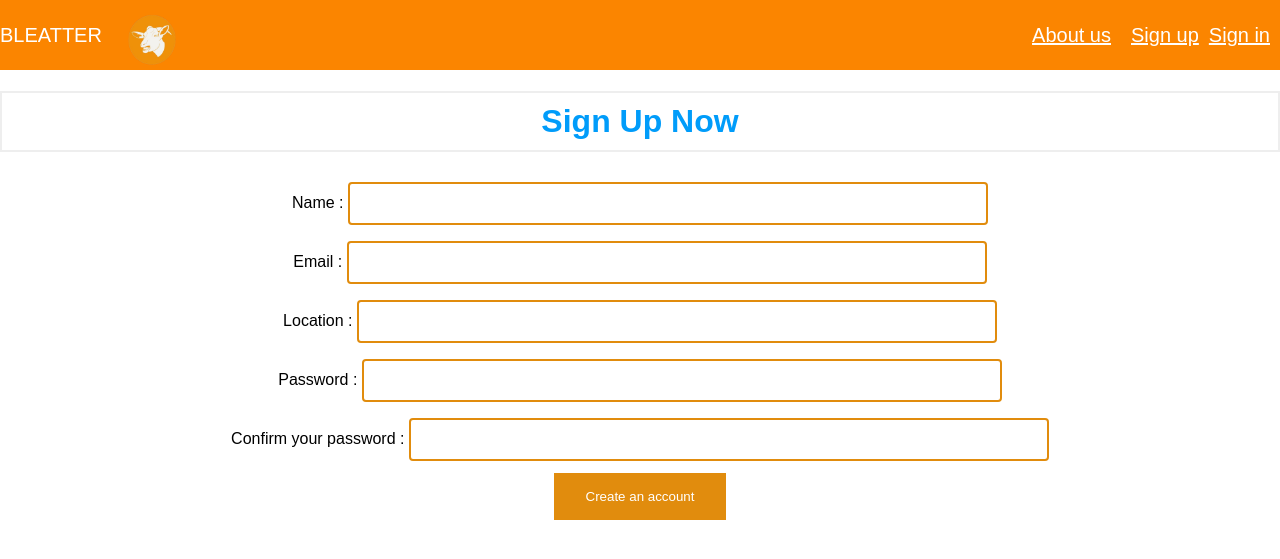
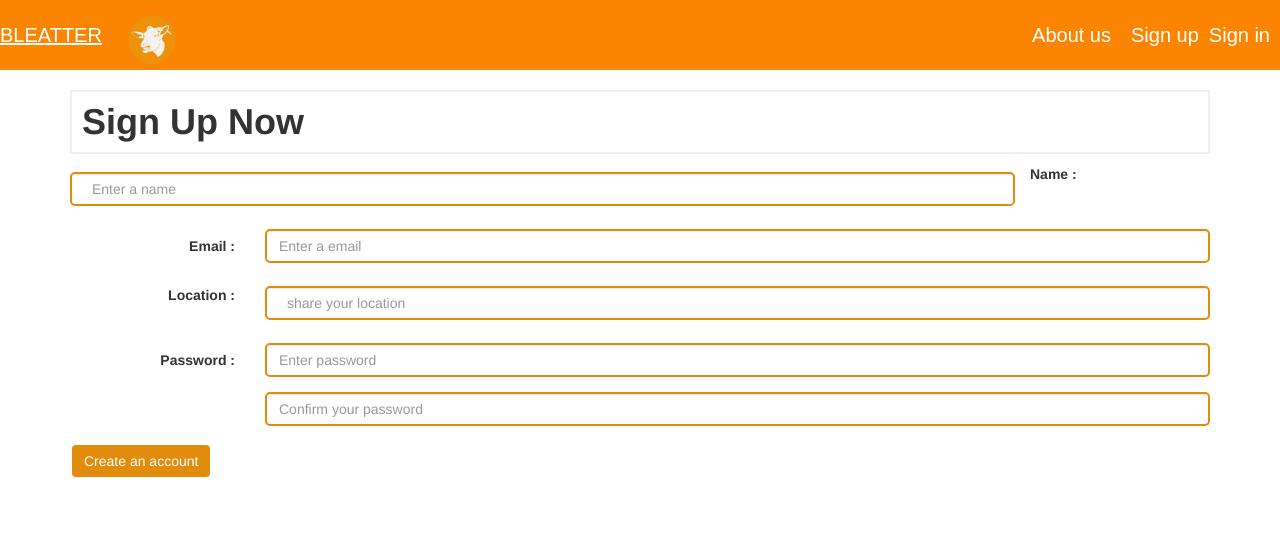
Before and after one commit to Matth-info/Twitter_M1_IDD_Calvet_Besnier, a Flask app: page /signup in a window 1280 px wide. Shown: the top 559 px of the page. Run offline with Flask 2, Linux system fonts and the light colour scheme; some libraries are stand-ins or nearby versions.

Commit message:
Update signup.html

```diff
--- a/templates/signup.html
+++ b/templates/signup.html
@@ -2,14 +2,16 @@
 
 
     {% block title %}<title>Sign up</title>{% endblock %}
-{% block style %}<style>
+    {% block style %}
+    <meta name="viewport" content="width=device-width, initial-scale=1">
+    <link rel="stylesheet" href="https://maxcdn.bootstrapcdn.com/bootstrap/3.4.1/css/bootstrap.min.css">
+    <script src="https://ajax.googleapis.com/ajax/libs/jquery/3.6.0/jquery.min.js"></script>
+    <script src="https://maxcdn.bootstrapcdn.com/bootstrap/3.4.1/js/bootstrap.min.js"></script>
+    <style>
     input[type=text],[type=email],[type=password] {
-        width: 50%;
-        padding: 12px 20px;
-        margin: 8px 0;
         box-sizing: border-box;
         border: 2px solid rgb(225, 140, 13);
-        border-radius: 4px;
+        border-radius: 5px;
         background-color: rgb(255, 255, 255);
         color: rgb(0, 0, 0);
     }
@@ -17,42 +19,63 @@
     background-color: rgb(225, 140, 13);
     border: none;
     color: white;
-    padding: 16px 32px;
     text-decoration: none;
     margin: 4px 2px;
     cursor: pointer;
     }
     </style>
     {% endblock %}
+
+
+
 {% block main %}
-<h1 style="text-align:center;">
+    <div class="container">
+        <h1>
             <b>Sign Up Now</b>
         </h1>
+        <form action="http://localhost:5000/signup" method="post" class='form-horizontal'>
 
-{%include 'flash.html' %}
+            <div class="form-group">
+                <label for="name" class='form-horizontal'> Name : </label>
+                <div class="col-sm-10">
+                    <input name="username" type="text" id="name" class="form-control" placeholder="Enter a name"
+                        required>
+                </div>
+            </div>
 
-<form action="http://localhost:5000/signup" method="post" style="text-align:center;">
-    <div>
-        <label style="font-family: Arial, Helvetica, sans-serif;" for="name"> Name : </label>
-        <input name="username" type="text" id="name" required>
+            <div class="form-group">
+                <label for="email" class="control-label col-sm-2"> Email : </label>
+                <div class="col-sm-10">
+                    <input name="email" type="email" class="form-control" id="email" placeholder="Enter a email"
+                        required>
                 </div>
-    <div>
-        <label style="font-family: Arial, Helvetica, sans-serif;" for="email"> Email : </label>
-        <input name="email" type="email" id="email" required>
             </div>
-    <div>
-        <label style="font-family: Arial, Helvetica, sans-serif;" for="Location">Location : </label>
-        <input name="location" type="text" id="Location">
+
+            <div class="form-group">
+                <label for="Location" class="control-label col-sm-2"> Location : </label>
+                <div class="col-sm-10">
+                    <input name="location" type="text" class="form-control" id="Location" placeholder="share your location">
                 </div>
-    <div>
-        <label style="font-family: Arial, Helvetica, sans-serif;" for="password"> Password : </label>
-        <input name="password" type="password" id="password" required>
             </div>
-    <div>
-        <label style="font-family: Arial, Helvetica, sans-serif;" for="password_c"> Confirm your password : </label>
-        <input name="password_c" type="password" id="password_c" required>
+
+            <div class="form-group">
+                <label for="password" class="control-label col-sm-2"> Password : </label>
+                <div class="col-sm-10">
+                    <input name="password" type="password" id="password" class="form-control"
+                        placeholder="Enter password" required>
                 </div>
-    <button type="submit">Create an account</button>
+            </div>
+
+            <div class="form-group">
+                <label for="password_c" class="control-label col-sm-2"> </label>
+                <div class="col-sm-10">
+                    <input name="password_c" type="password" id="password_c" class="form-control"
+                        placeholder="Confirm your password" required>
+                </div>
+            </div>
+            <button type="submit" class="btn btn-default">Create an account</button>
         </form>
+    </div>
+    </div>
 
 {% endblock %}
```
Lines whose indentation alone changed are shown as unchanged.
